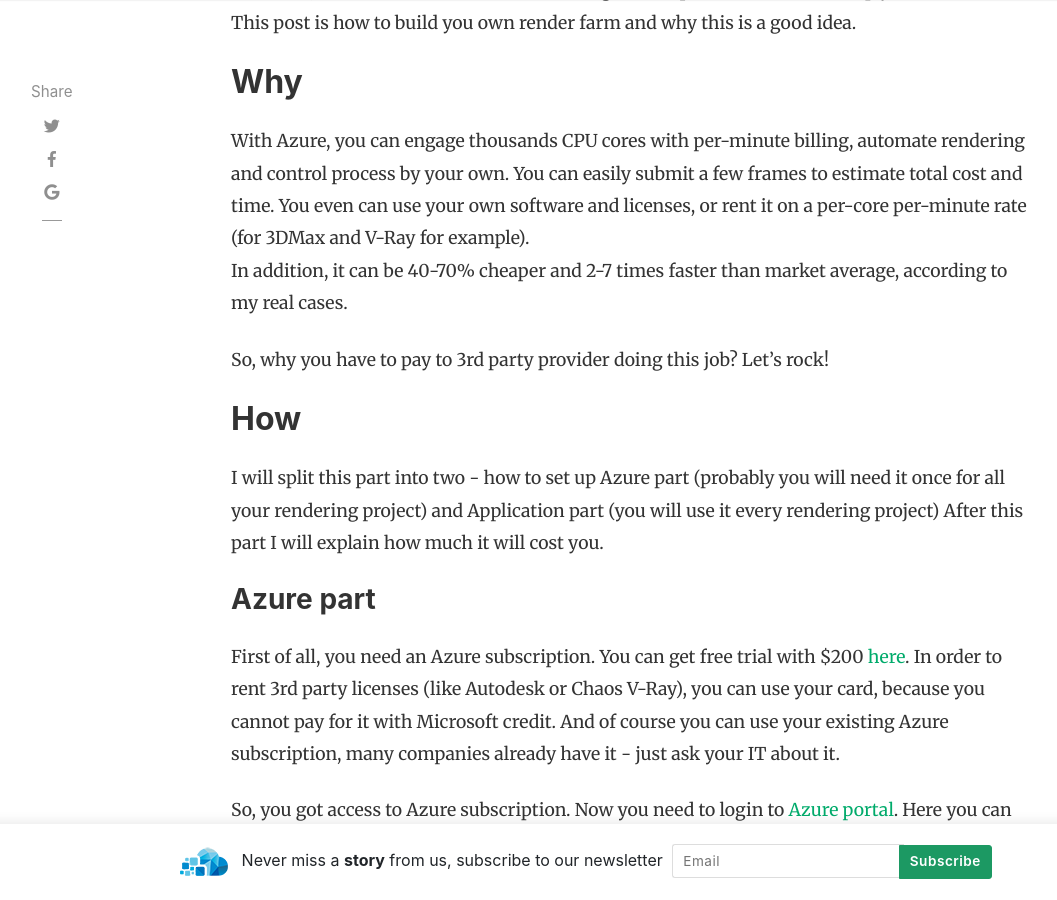
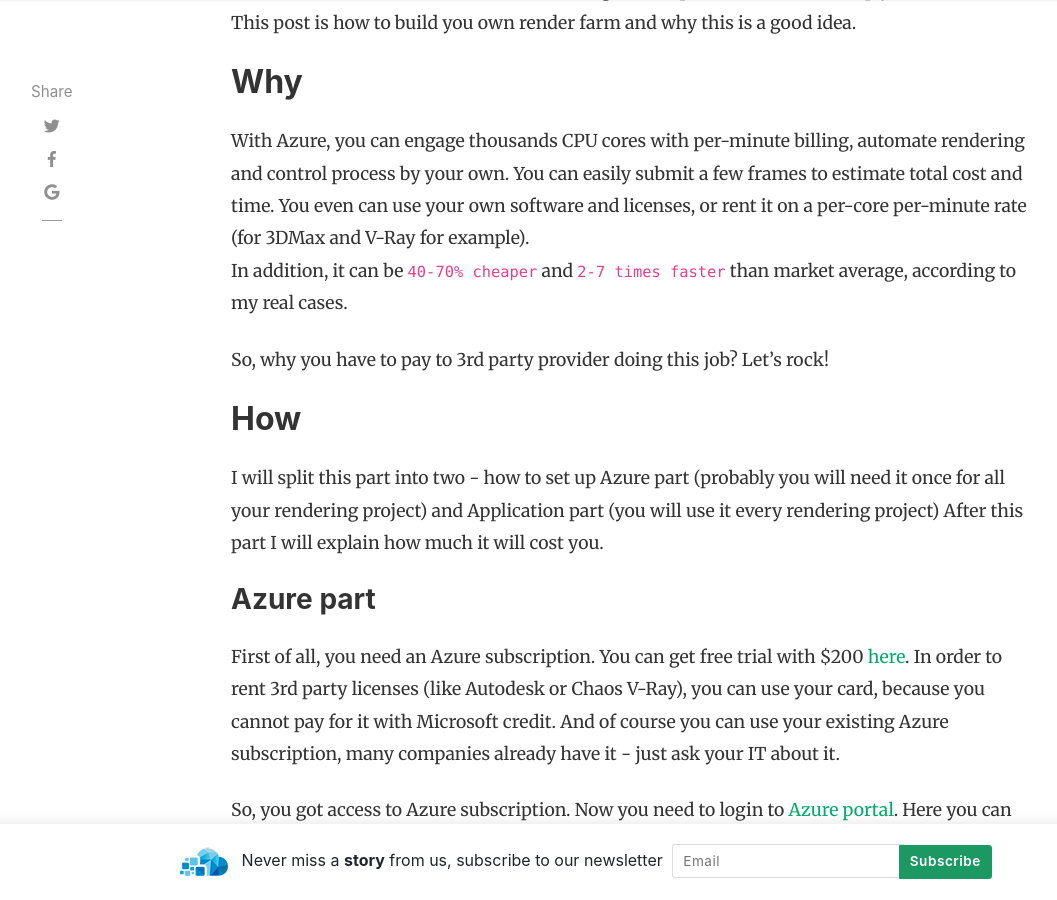
Before and after one commit to AzCEE/azcee.github.io, a Jekyll site: the page built from _posts/2019-02-08-Rendering.md, in a window 1280 px wide and 900 px high, scrolled down 1313 px. Shown: the whole window, without its empty margins (54-1111 px from the left). Built offline with Jekyll 4.4.1, drawn with Linux system fonts in a browser that asks for light colours; nearby versions of some CDN libraries; comment, search, counter and statistics services are not loaded.

```diff
--- a/_posts/2019-02-08-Rendering.md
+++ b/_posts/2019-02-08-Rendering.md
@@ -25,7 +25,7 @@ This post is how to build you own render farm and why this is a good idea.
 
 With Azure, you can engage thousands CPU cores with per-minute billing, automate rendering and control process by your own.
 You can easily submit a few frames to estimate total cost and time. You even can use your own software and licenses, or rent it on a per-core per-minute rate (for 3DMax and V-Ray for example).
-In addition, it can be 40-70% cheaper and 2-7 times faster than market average, according to my real cases.
+In addition, it can be `40-70% cheaper` and `2-7 times faster` than market average, according to my real cases.
 
 So, why you have to pay to 3rd party provider doing this job? Let's rock!
 
```
